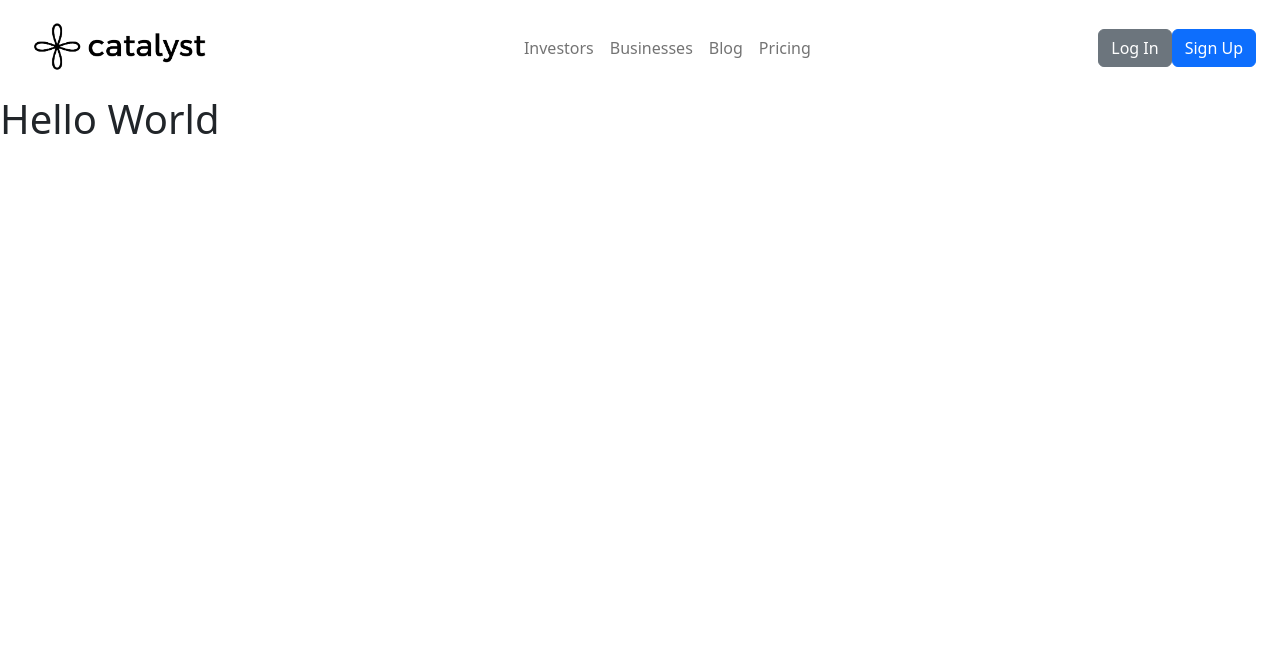
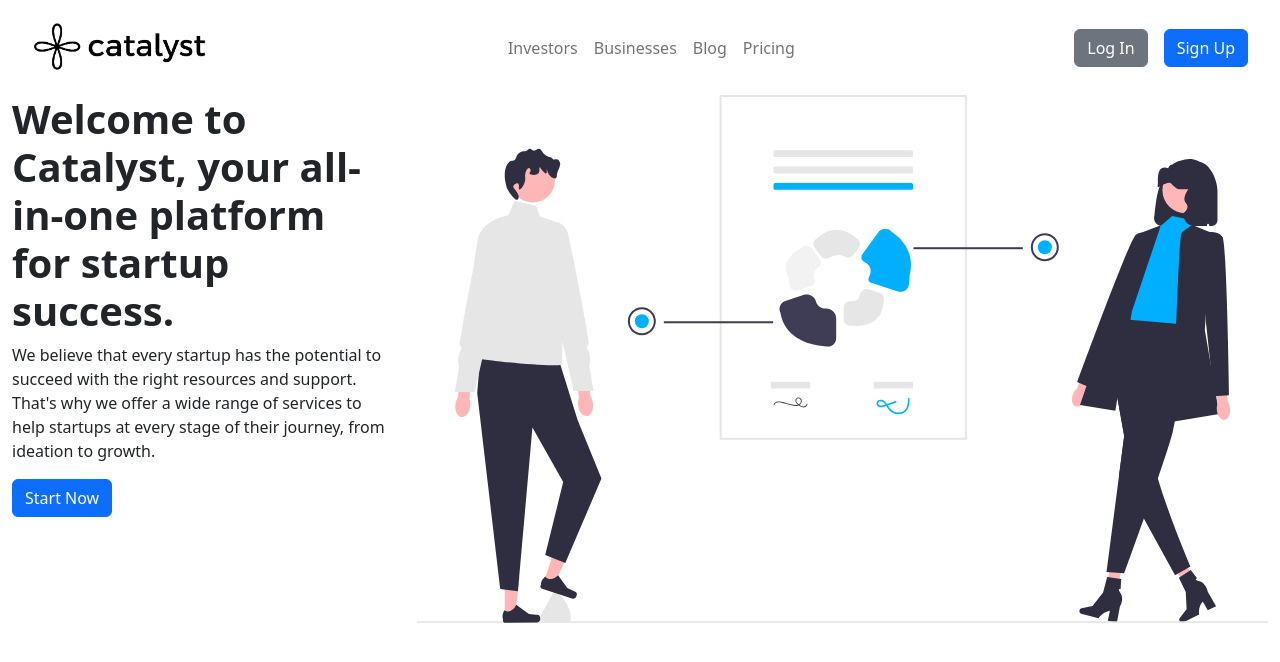
Before and after one commit to NotMishaal/Catalyst, a React (Vite) app: page / in a window 1280 px wide. Shown: the top 662 px of the page. Built offline with nearby package versions, Linux system fonts and the light colour scheme; no server answers.

Commit message:
added components for 1st part of home page

```diff
--- a/src/App.tsx
+++ b/src/App.tsx
@@ -4,14 +4,14 @@ import viteLogo from "/vite.svg";
 import "./App.css";
 import { Auth } from "./components/Auth";
 import NavBar from "./components/Nav";
+import Home from "./components/Home";
 
 function App() {
   const [count, setCount] = useState(0);
 
   return (
     <div className="App">
-      <NavBar />
-      <h1>Hello World</h1>
+      <Home />
     </div>
   );
 }
--- /dev/null
+++ b/src/components/Home.tsx
@@ -0,0 +1,32 @@
+import NavBar from "./Nav";
+
+function Home() {
+  return (
+    <div className="Home">
+      <NavBar />
+      <div className="container-fluid">
+        <div className="row">
+          <div className="col">
+            <h1 className="fw-bold">
+              Welcome to Catalyst, your all-in-one platform for startup success.
+            </h1>
+            <p>
+              We believe that every startup has the potential to succeed with
+              the right resources and support. That's why we offer a wide range
+              of services to help startups at every stage of their journey, from
+              ideation to growth.
+            </p>
+            <button type="button" className="btn btn-primary">
+              Start Now
+            </button>
+          </div>
+          <div className="col">
+            <img src="../../public/sheet.svg"></img>
+          </div>
+        </div>
+      </div>
+    </div>
+  );
+}
+
+export default Home;
--- a/src/components/Nav.tsx
+++ b/src/components/Nav.tsx
@@ -6,7 +6,7 @@ function NavBar() {
 
   return (
     <div className="container-fluid">
-      <nav className="navbar navbar-expand-lg bg-body-tertiary">
+      <nav className="navbar navbar-expand-lg bg-body-tertiary ">
         <div className="container-fluid">
           <a className="navbar-brand" href="#">
             <img src="public\catalyst.svg" alt="Bootstrap" height={69} />
@@ -50,10 +50,10 @@ function NavBar() {
               ) : (
                 // user isn't logged in
                 <>
-                  <a className="btn btn-secondary" href="#" role="button">
+                  <a className="btn btn-secondary m-2" href="#" role="button">
                     Log In
                   </a>
-                  <a className="btn btn-primary" href="#" role="button">
+                  <a className="btn btn-primary m-2" href="#" role="button">
                     Sign Up
                   </a>
                 </>
```
Also changed, not shown: public/sheet.svg (added).
